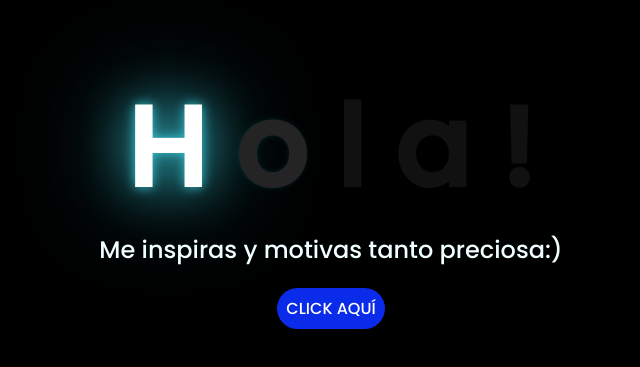
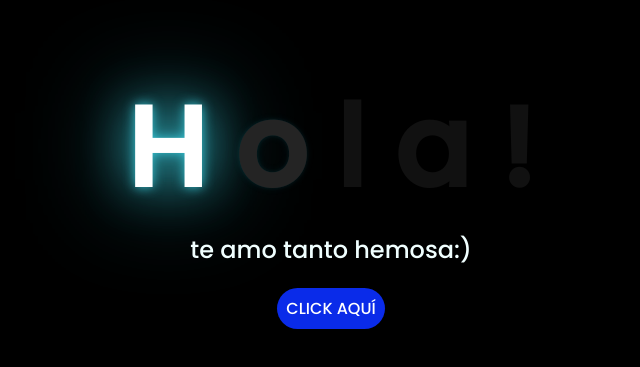
Before and after one commit to dz4ia/kaory, a plain HTML site: page index.html in a window 1280 px wide. Shown: the part 139-506 px from the top of the page, without its empty margins (317-957 px from the left). Drawn offline with Linux system fonts and the light colour scheme.

Commit message:
Update index.html

```diff
--- a/index.html
+++ b/index.html
@@ -19,7 +19,7 @@
         <span>!</span>
     </div>
     <div class="description">
-        <span>Me inspiras y motivas tanto preciosa:)</span>
+        <span>te amo tanto hemosa:)</span>
     </div>
     <div class="button">
         <button class="botones">
```
